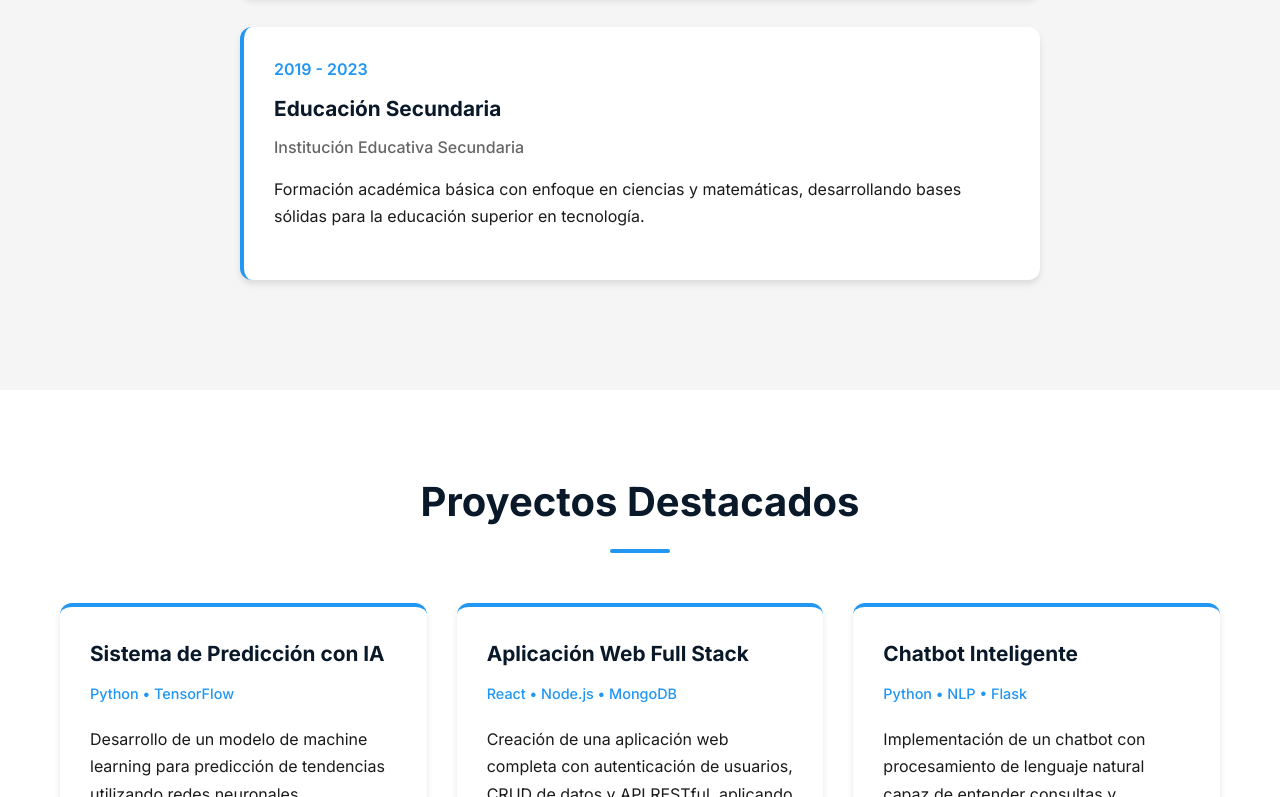
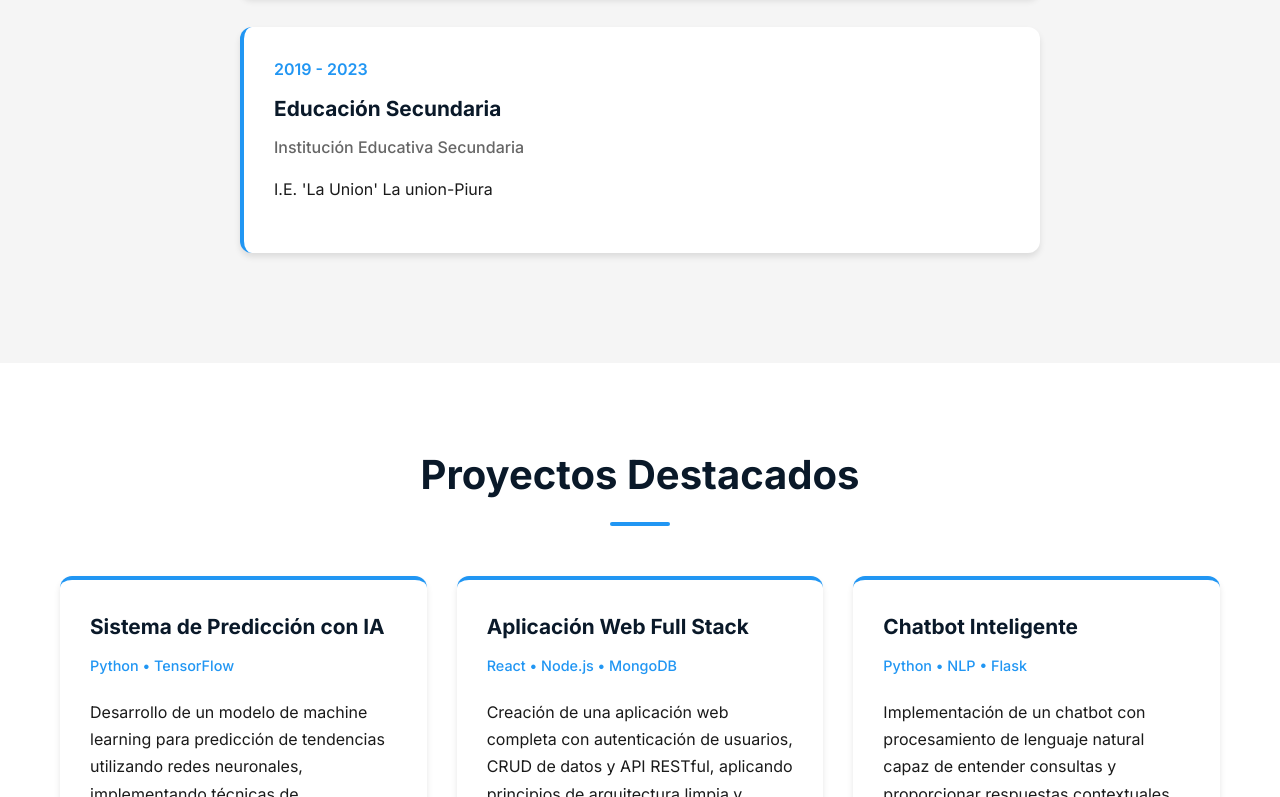
Before and after one commit to Geordanjamir/mi-portafolio, a plain HTML site: page index.html in a window 1280 px wide. Shown: the part 2003-2800 px from the top of the page. Drawn offline with Linux system fonts and the light colour scheme.

Commit message:
Update index.html

```diff
--- a/index.html
+++ b/index.html
@@ -108,8 +108,7 @@
                         <h3>Educación Secundaria</h3>
                         <p class="education-institution">Institución Educativa Secundaria</p>
                         <p class="education-description">
-                            Formación académica básica con enfoque en ciencias y matemáticas,
-                            desarrollando bases sólidas para la educación superior en tecnología.
+                            I.E. 'La Union'                La union-Piura
                         </p>
                     </div>
                 </div>
```
